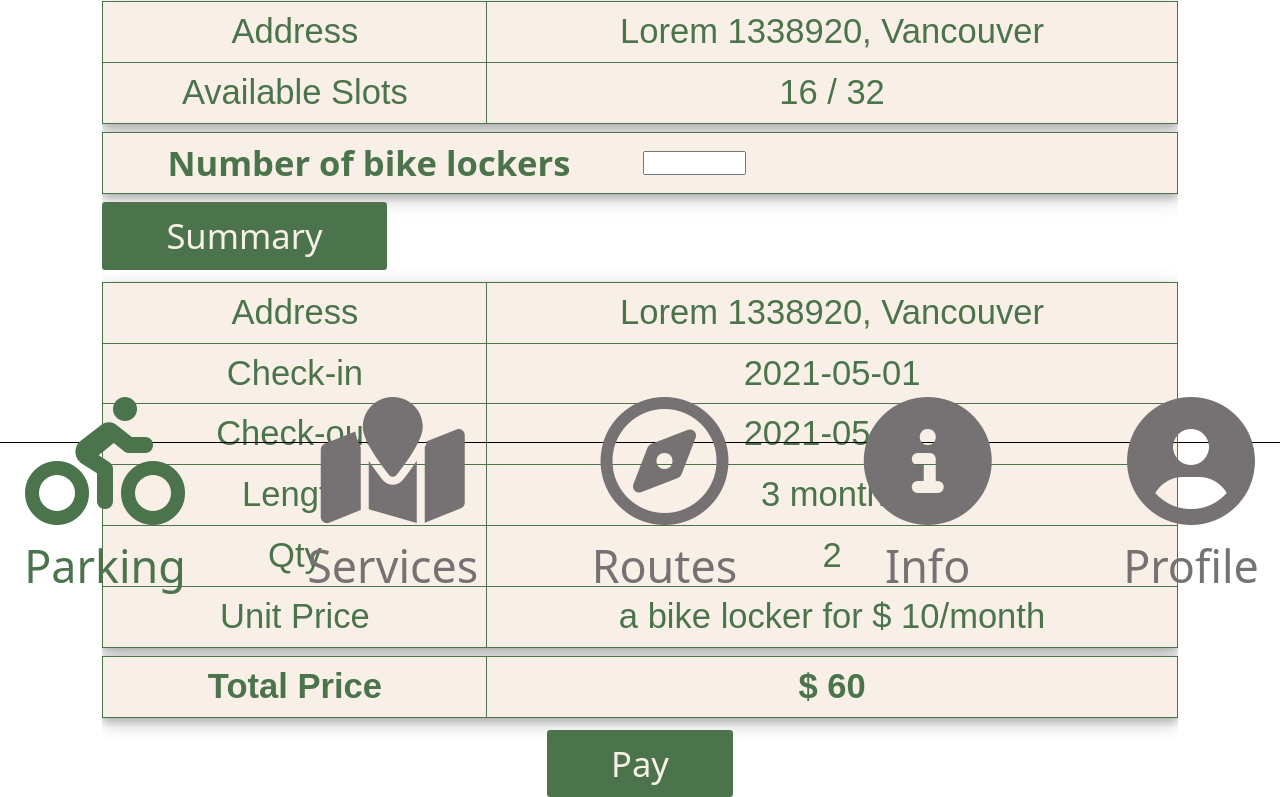
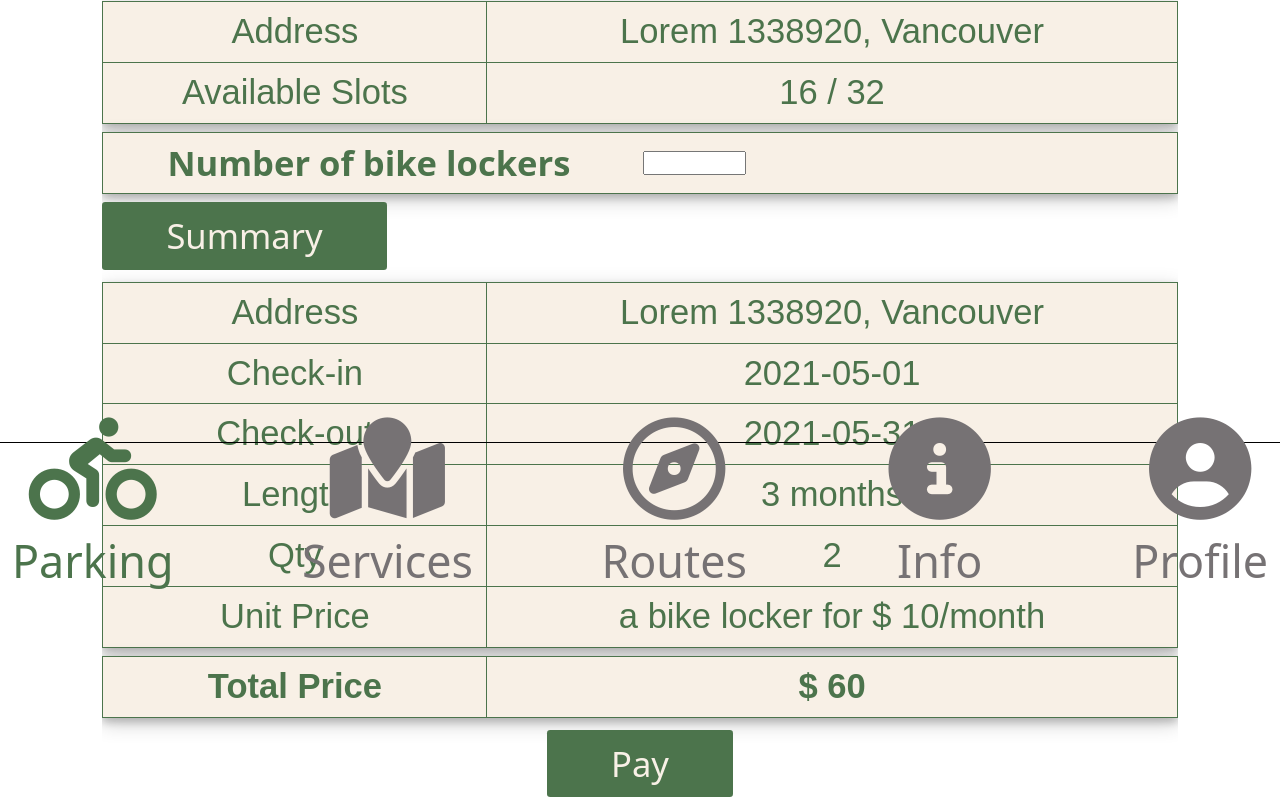
Before and after one commit to penguinasian/COMP-2800-Team-DTC-06-Viking, a plain HTML site: page parking_reservation.html in a window 1280 px wide. Shown: the part 238-1035 px from the top of the page. Drawn offline with nearby package versions, Linux system fonts and the light colour scheme; a script that the page names is missing; a web font is replaced by a local one.

Commit message:
Same footer for res page as other parking pages

```diff
--- a/parking_reservation.css
+++ b/parking_reservation.css
@@ -87,10 +87,11 @@ nav {
 
 nav p {
     font-size: 3.5vw !important;
+    margin-bottom: 0px !important;
 }
 
 nav i {
-    font-size: 10vw !important;
+    font-size: 8vw !important;
 }
 
 
```
